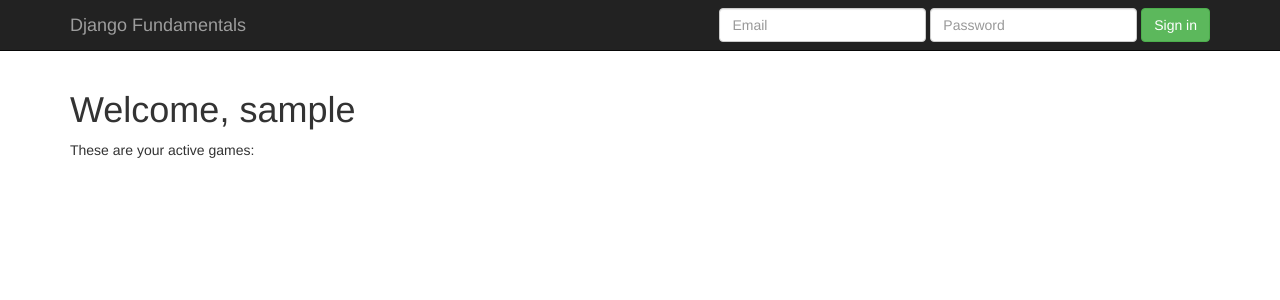
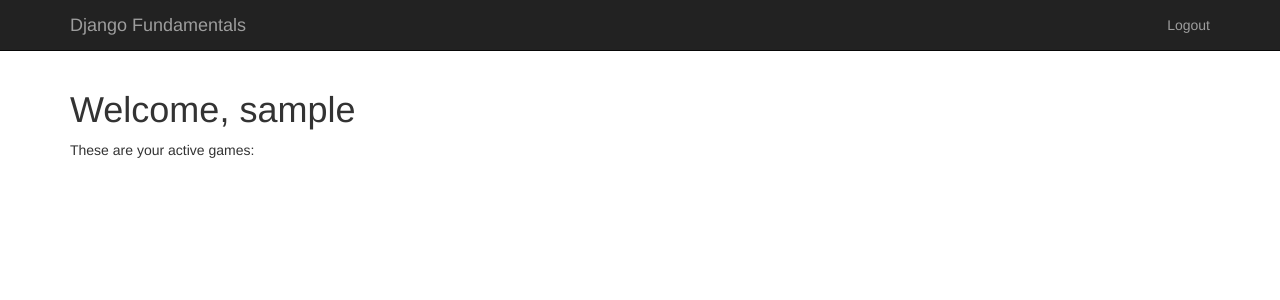
Before and after one commit to carlososuna86/pluralsight-django-tictactoe, a Django app: page /player/home in a window 1280 px wide. Shown: the top 300 px of the page. Run offline with Django 3.2, Linux system fonts and the light colour scheme; the visitor is signed in with stand-in values (Sample User, id 1); data that the repository does not hold is empty; some libraries are stand-ins or nearby versions.

Commit message:
Demo: Login and Logout Views

```diff
--- a/web/tictactoe/player/urls.py
+++ b/web/tictactoe/player/urls.py
@@ -1,7 +1,16 @@
 from django.urls import path
+from django.contrib.auth.views import LoginView, LogoutView
 
 from .views import home
 
 urlpatterns = [
   path(r'home', home, name="player_home"),
+  path(r'login',
+    LoginView.as_view(template_name="player/login_form.html"),
+    name="player_login"
+  ),
+  path(r'logout',
+    LogoutView.as_view(),
+    name="player_logout"
+  )
 ]
--- a/web/tictactoe/templates/base.html
+++ b/web/tictactoe/templates/base.html
@@ -24,25 +24,16 @@
     <nav class="navbar navbar-inverse navbar-fixed-top" role="navigation">
       <div class="container">
         <div class="navbar-header">
-          <button type="button" class="navbar-toggle collapsed" data-toggle="collapse" data-target="#navbar" aria-expanded="false" aria-controls="navbar">
-            <span class="sr-only">Toggle navigation</span>
-            <span class="icon-bar"></span>
-            <span class="icon-bar"></span>
-            <span class="icon-bar"></span>
-          </button>
           <a class="navbar-brand" href="#">Django Fundamentals</a>
         </div>
-        <div id="navbar" class="navbar-collapse collapse">
-          <form class="navbar-form navbar-right" role="form">
-            <div class="form-group">
-              <input type="text" placeholder="Email" class="form-control">
-            </div>
-            <div class="form-group">
-              <input type="password" placeholder="Password" class="form-control">
-            </div>
-            <button type="submit" class="btn btn-success">Sign in</button>
-          </form>
-        </div><!--/.navbar-collapse -->
+        <ul class="nav navbar-nav navbar-right">
+          {% if user.is_authenticated %}
+            <li><a href="{% url 'player_logout' %}">Logout</a></li>
+          {% else %}
+            <li><a href="{% url 'player_login' %}">Login</a></li>
+          {% endif %}
+        </ul>
+        <!--/.navbar-collapse -->
       </div>
     </nav>
 
--- a/web/tictactoe/tictactoe/settings.py
+++ b/web/tictactoe/tictactoe/settings.py
@@ -124,3 +124,7 @@ STATIC_URL = '/static/'
 STATICFILES_DIRS = [
   os.path.join(BASE_DIR, "static")
 ]
+
+LOGIN_REDIRECT_URL="player_home"
+LOGOUT_REDIRECT_URL="tictactoe_welcome"
+LOGIN_URL="player_login"
--- a/web/tictactoe/tictactoe/urls.py
+++ b/web/tictactoe/tictactoe/urls.py
@@ -22,7 +22,7 @@ from .views import welcome
 urlpatterns = [
     path(r'admin/', admin.site.urls),
     url(r'player/', include('player.urls')),
-    re_path(r'\Awelcome', welcome),
+    path(r'welcome', welcome, name="tictactoe_welcome"),
     re_path(r'\A\Z', welcome)
 #    re_path(r'\A\Z', welcome),
 ]
```
Also changed, not shown: web/tictactoe/templates/player/login_form.html (added, +19 -0 lines).
